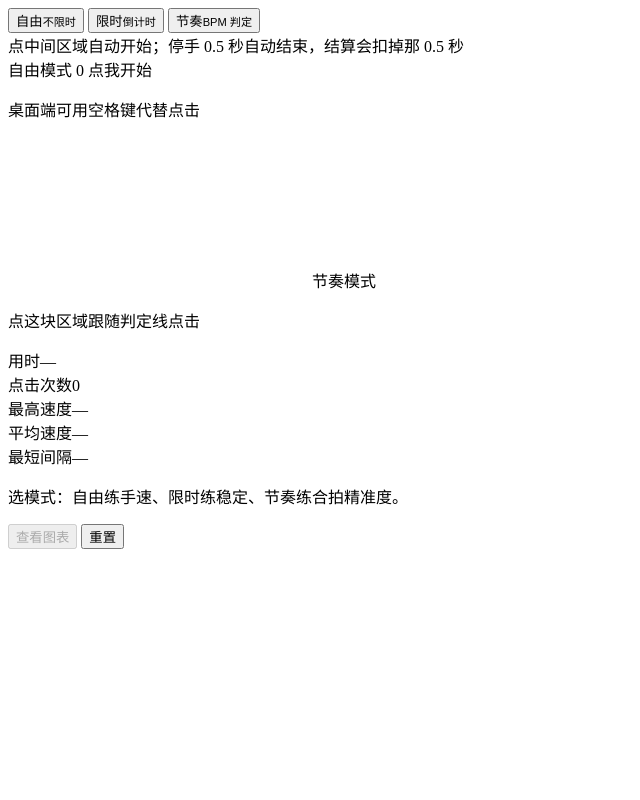
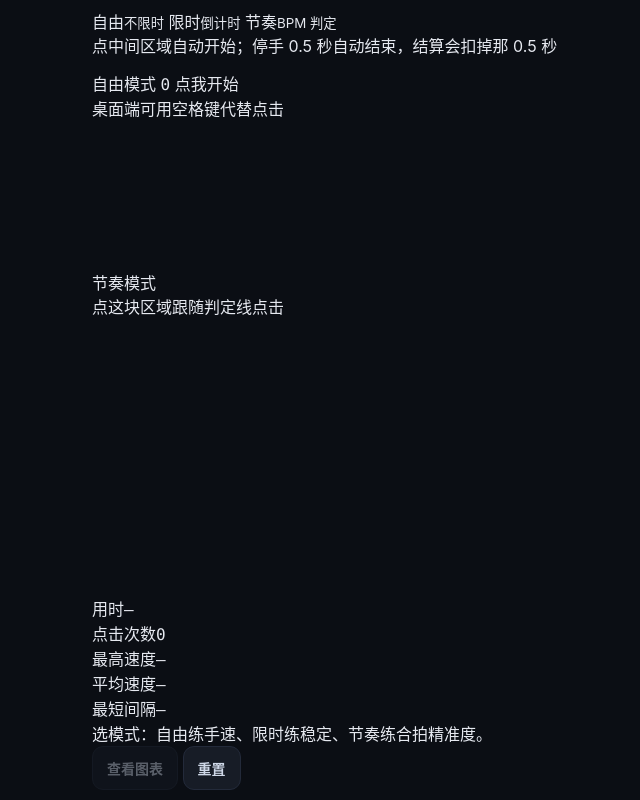
Before and after one commit to Z-Lq123/myHTML, a plain HTML site: page projects/clickgame/click_game.html in a window 1280 px wide. Shown: the whole page, without its empty margins (0-640 px from the left). Drawn offline with Linux system fonts and the light colour scheme; the site is published under a folder, as on GitHub Pages, so addresses that start at the root find nothing.

Commit message:
Fix stylesheet link path in click_game.html

```diff
--- a/projects/clickgame/click_game.html
+++ b/projects/clickgame/click_game.html
@@ -4,7 +4,7 @@
 <meta charset="UTF-8">
 <meta name="viewport" content="width=device-width, initial-scale=1, viewport-fit=cover">
 <title>点击练习器</title>
-<link rel="stylesheet" href="/../../assets/css/style.css">
+<link rel="stylesheet" href="../../assets/css/style.css">
 </head>
 <body>
 <div class="app">
```
